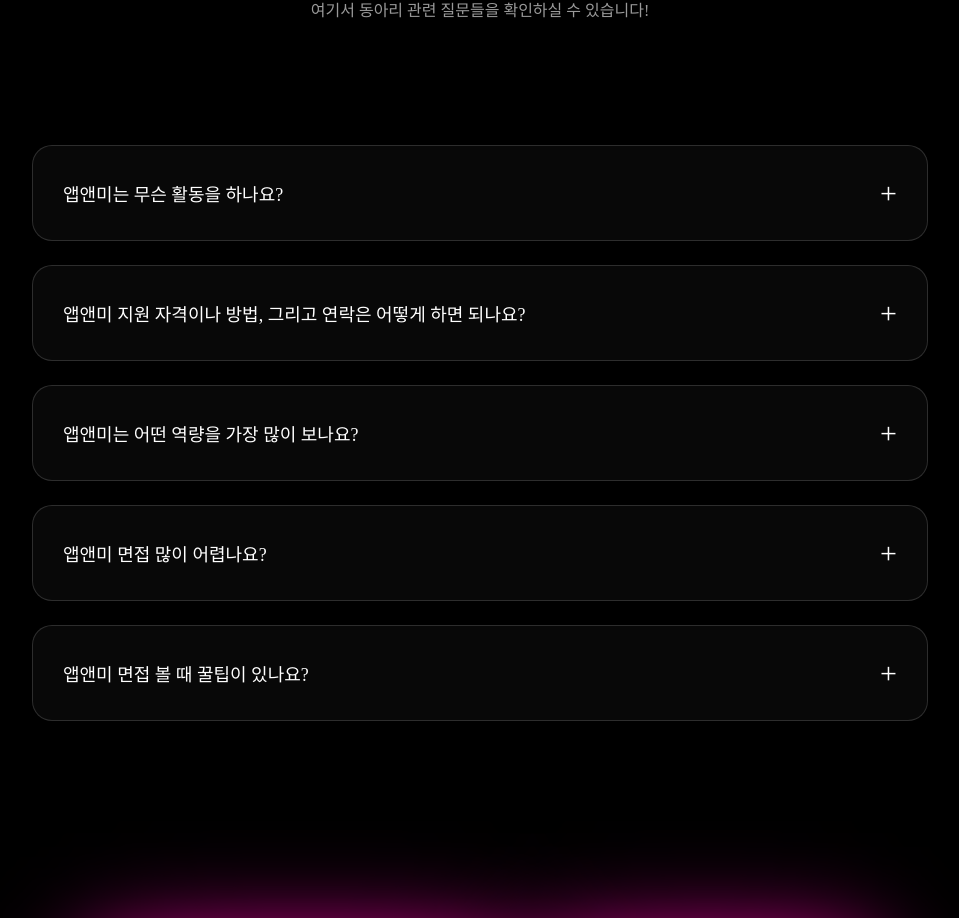
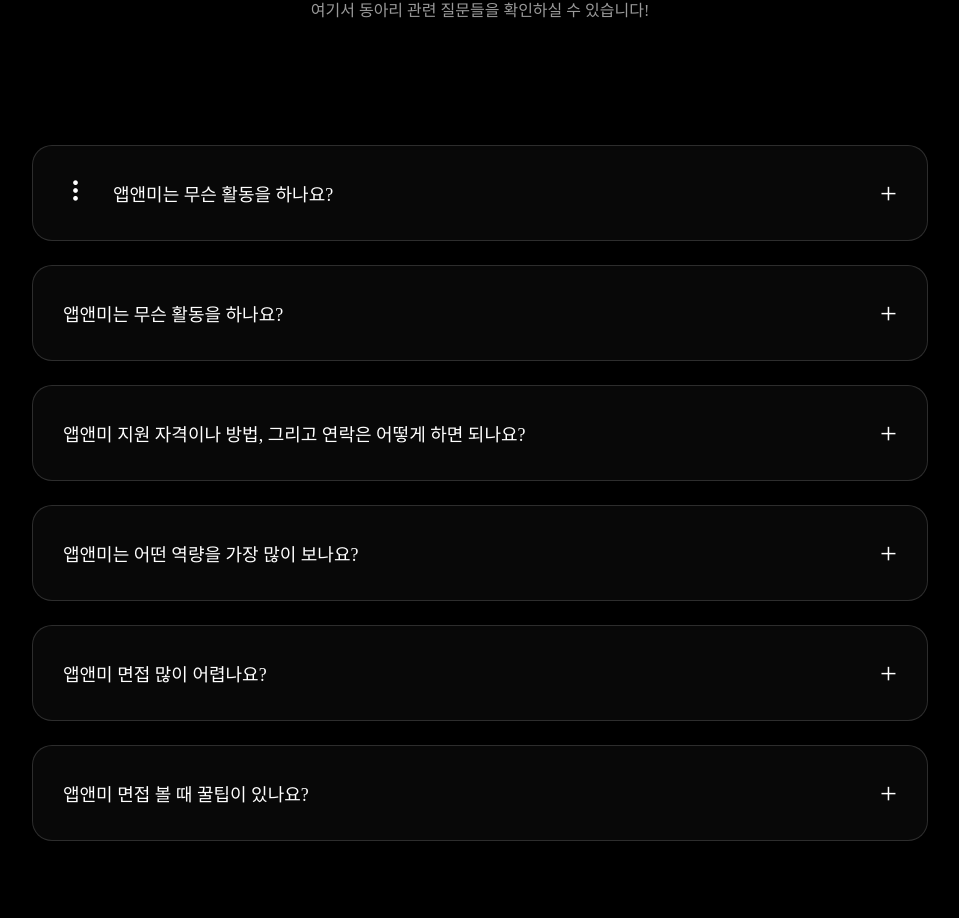
Before and after one commit to app-and-me/2025AppnMeWebsite_Client, a React (Create React App) app: page /QnA in a window 1280 px wide. Shown: the part 860-1778 px from the top of the page, without its empty margins (160-1119 px from the left). Built offline with nearby package versions, Linux system fonts and the light colour scheme.

Commit message:
feat : 수정, 삭제 버튼 구현

```diff
--- /dev/null
+++ b/src/components/QnA/AnswerFaQList.js
@@ -0,0 +1,84 @@
+import React, { useState, useRef } from "react";
+import styles from "../../styles/QnA/FaQList.module.css";
+import OptionBtn from "./OptionBtn";
+export default function FaQList({ addClass }) {
+    const [openFaq, setOpenFaq] = useState([]);
+    const [isModalOpen, setIsModalOpen] = useState(false);
+    const [showOptions, setShowOptions] = useState(false)
+    const contentRefs = useRef({});
+
+
+
+    const toggleItem = (id) => {
+        setOpenFaq((prev) =>
+            prev.includes(id) ? prev.filter((item) => item !== id) : [...prev, id]
+        );
+    };
+
+    const toggleModal = () => {
+        setIsModalOpen((prev) => !prev);
+        setShowOptions(!showOptions)
+    };
+
+    const handleEdit = () => {
+        //api
+    }
+
+    const handleDelete = () => {
+        //api
+    }
+
+    return (
+        <div className={styles.answerAllContainer}>
+            <div className={styles["qnaList-container"]}>
+                <div>
+                    <div className={styles["title-container"]}>
+                        <div>
+                            <img
+                                src="/images/Logo/modal.png"
+                                className={styles.modalImg}
+                                onClick={toggleModal}
+                            />
+                        </div>
+
+                        <span className={styles.questionTitle} onClick={() => toggleItem(1)}>
+                            앱앤미는 무슨 활동을 하나요?
+                        </span>
+                        <span className={styles["toggle-icon"]} onClick={() => toggleItem(1)}>
+                            {openFaq.includes(1) ? "×" : "+"}
+                        </span>
+                    </div>
+                </div>
+
+                {/* 수정, 삭제 btn */}
+                <div
+                    style={{
+                        opacity: isModalOpen ? "1" : "0",
+                        visibility: isModalOpen ? "visible" : "hidden",
+                        transition: "opacity 0.3s ease-in-out, transform 0.3s ease-in-out",
+                    }}>
+                    {showOptions && <OptionBtn onEdit={handleEdit} onDelete={handleDelete} />}
+                </div>
+
+                {/* 답변 */}
+                {!isModalOpen && (
+                    <div
+                        ref={(el) => (contentRefs.current[1] = el)}
+                        className={styles["faq-content"]}
+                        style={{
+                            height: openFaq.includes(1) ? `${contentRefs.current[1]?.scrollHeight}px` : "0px",
+                            opacity: openFaq.includes(1) ? "1" : "0",
+                            transition: "height 0.4s ease-out, opacity 0.4s ease-out",
+                            overflow: "hidden",
+                        }}
+                    >
+                        {!isModalOpen && <p>답변입니다</p>}
+                    </div>
+
+                )}
+
+
+            </div>
+        </div>
+    );
+}
--- /dev/null
+++ b/src/components/QnA/OptionBtn.js
@@ -0,0 +1,10 @@
+import styles from "../../styles/QnA/OptionBtn.module.css"
+
+export default function OptionBtn({ onEdit, onDeleteClick }) {
+    return (
+        <div className={styles.optionContainer}>
+            <p className={styles.edit} onClick={onEdit}>수정하기</p>
+            <p className={styles.delete} onClick={onDeleteClick}>삭제하기</p>
+        </div >
+    )
+}
--- a/src/pages/QnAPage.js
+++ b/src/pages/QnAPage.js
@@ -6,6 +6,7 @@ import Bottom from "../components/Common/Bottom"
 import Footer from "../components/Common/Footer"
 import FaQList from "../components/QnA/FaQList"
 import Header from "../components/Common/Header"
+import AnswerFaQList from "../components/QnA/AnswerFaQList"
 import styles from "../styles/QnA/QnAPage.module.css"
 export default function QnAPage() {
     const navigate = useNavigate()
@@ -39,6 +40,7 @@ export default function QnAPage() {
             </div>
 
             <div className={styles["qnaList-container"]}>
+                <AnswerFaQList />
                 <FaQList addClass={styles["faq-all-container"]} />
             </div>
             <Bottom />
```
Also changed, not shown: public/images/Logo/modal.png (added).
